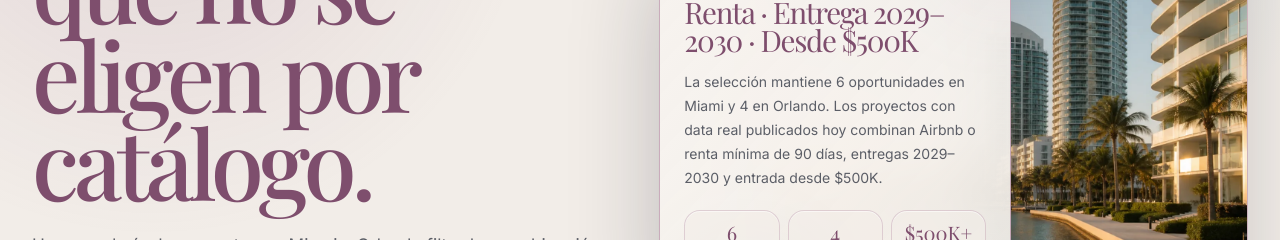
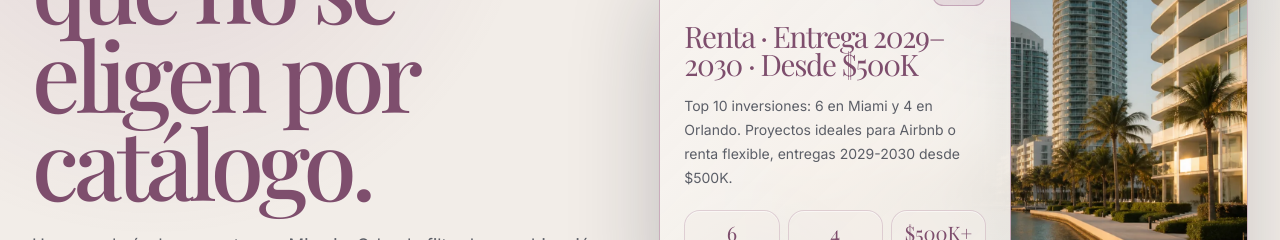
Before and after one commit to frankac88/IvethRealtorBD, a React (Vite) app: page /proyectos in a window 1280 px wide. Shown: the part 393-633 px from the top of the page. Built offline with nearby package versions, Linux system fonts and the light colour scheme; no server answers; a web font is replaced by a local one.

Commit message:
feat: create ProjectsPage component with filtering and URL state synchronization

```diff
--- a/src/pages/ProjectsPage.tsx
+++ b/src/pages/ProjectsPage.tsx
@@ -41,8 +41,8 @@ const copy = {
     en: "Rental · 2029–2030 delivery · From $500K",
   },
   maxProjectsDescription: {
-    es: "La selección mantiene 6 oportunidades en Miami y 4 en Orlando. Los proyectos con data real publicados hoy combinan Airbnb o renta mínima de 90 días, entregas 2029–2030 y entrada desde $500K.",
-    en: "The selection keeps 6 Miami opportunities and 4 Orlando opportunities. Currently published real-data projects combine Airbnb or 90-day minimum rentals, 2029–2030 delivery, and entry from $500K.",
+    es: "Top 10 inversiones: 6 en Miami y 4 en Orlando. Proyectos ideales para Airbnb o renta flexible, entregas 2029-2030 desde $500K.",
+    en: "Top 10 investments: 6 in Miami and 4 in Orlando. Ideal projects for Airbnb or flexible rentals, 2029-2030 delivery from $500K.",
   },
   noResultsTitle: {
     es: "No encontramos una coincidencia exacta.",
```
